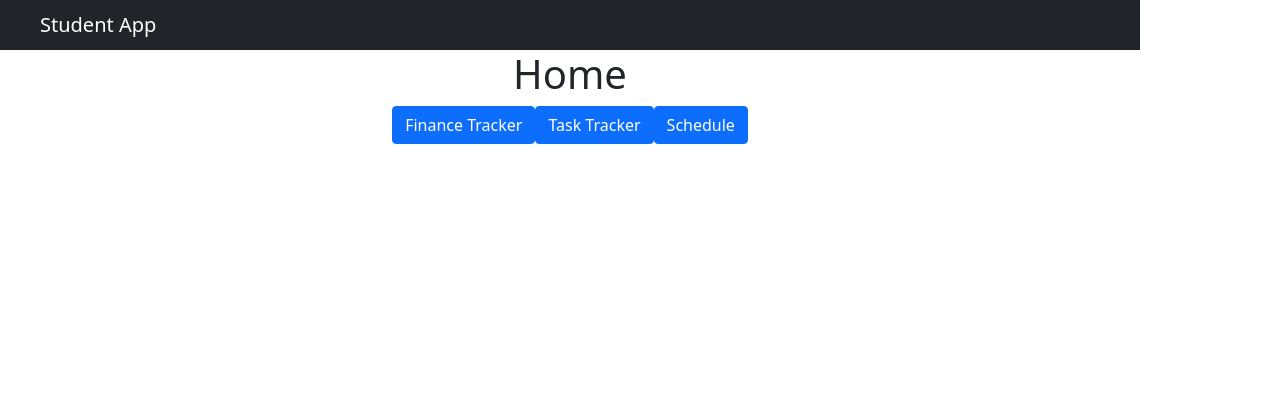
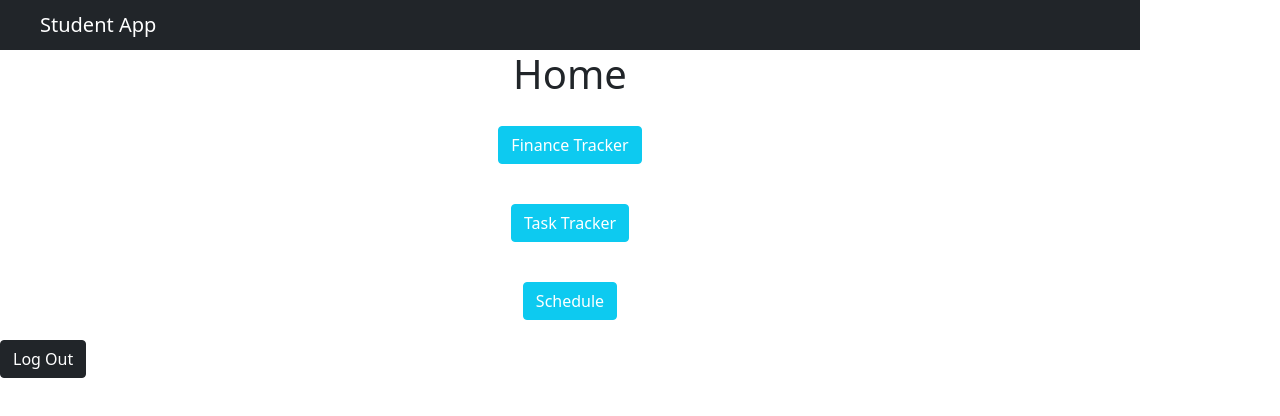
Before and after one commit to kshitijgaur02/HTF-student-app, a React (Create React App) app in the folder student-app/: page /home in a window 1280 px wide. Shown: the top 416 px of the page. Built offline with nearby package versions, Linux system fonts and the light colour scheme.

Commit message:
home page basic

```diff
--- /dev/null
+++ b/student-app/src/component/HomePage.css
@@ -0,0 +1,16 @@
+button {
+    display: block;
+}
+
+.row {
+    padding: 20px;
+}
+
+.logoutrow{
+    float: left;
+    padding: 0%;
+}
+
+.btntext{
+    color: white;
+}
--- a/student-app/src/component/HomePage.js
+++ b/student-app/src/component/HomePage.js
@@ -1,21 +1,38 @@
 import React from 'react';
 import 'bootstrap/dist/css/bootstrap.min.css'
+import './HomePage.css';
 import { Link } from 'react-router-dom';
 
 
 function HomePage() {
   return (
-    <div>
+    <div className='container'>
         <h1>Home</h1>
+
+      <div className='row'>
         <Link to='/FinanceTracker'>
-            <button className='btn btn-primary'>Finance Tracker</button>
+            <button className='btn btn-info btntext'>Finance Tracker</button>
         </Link>
+      </div>
+
+      <div className='row'>
         <Link to='/TaskTracker'>
-            <button className='btn btn-primary'>Task Tracker</button>
+            <button className='btn btn-info btntext'>Task Tracker</button>
         </Link>
+      </div>
+
+      <div className='row'>
         <Link to='/Schedule'>
-            <button className='btn btn-primary'>Schedule</button>
+            <button className='btn btn-info btntext'>Schedule</button>
         </Link>
+      </div>
+
+      <div className='row logoutrow'>
+        <Link to='/'>
+            <button className='btn btn-dark'>Log Out</button>
+        </Link>
+      </div>
+
     </div>
 
 
```
